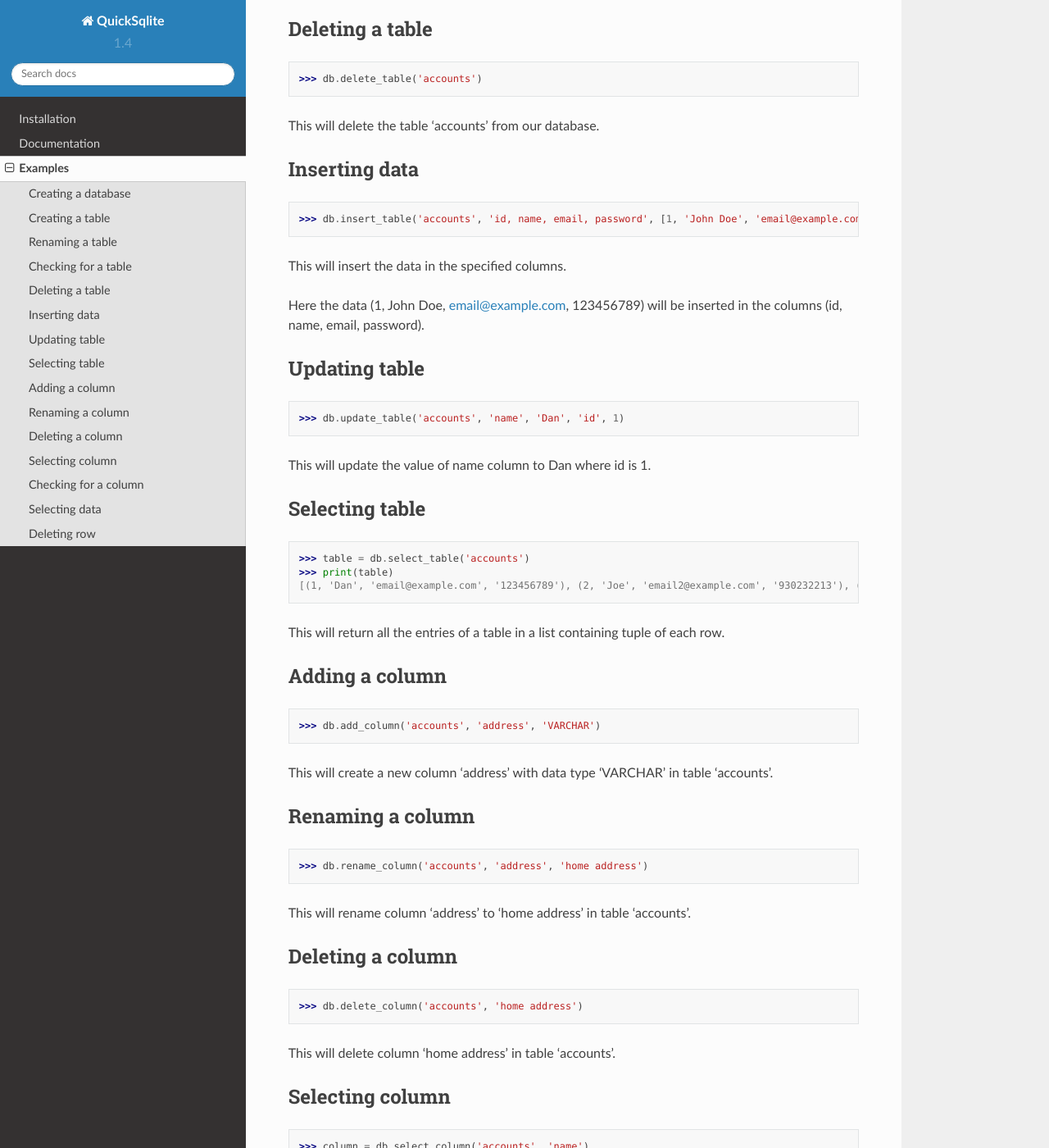
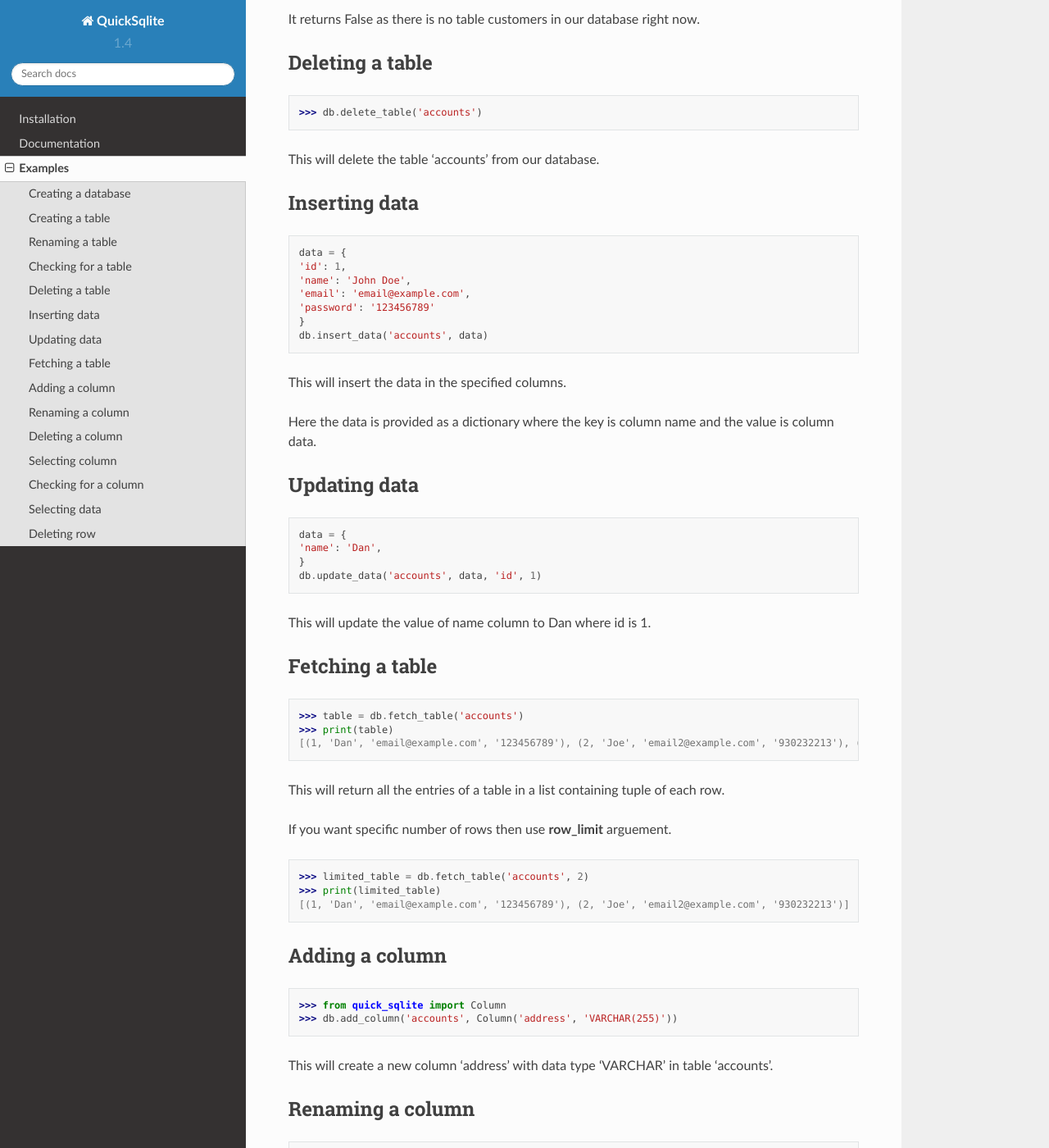
Before and after one commit to SparkDrago05/quick_sqlite, a Sphinx documentation site: the page built from docs/source/examples.rst, in a window 1280 px wide and 1400 px high, scrolled down 1564 px. Shown: the whole window at 82% size. Built offline with Sphinx 7.4.7 and the Read the Docs theme 2.0.0, drawn with Linux system fonts in a browser that asks for light colours; some of the changed text lies outside the part shown.

Commit message:
Add files via upload

```diff
--- a/docs/source/examples.rst
+++ b/docs/source/examples.rst
@@ -47,10 +47,11 @@ You can read more about Fernet |location_link|.
 Creating a table
 ----------------
 
->>> db.create_table('accounts', 'id INT PRIMARY KEY, name VARCHAR(255), email VARCHAR(255), password VARCHAR(255)')
+>>> from quick_sqlite import Column
+>>> db.create_table('accounts', [Column('id', 'INT'), Column('name', 'VARCHAR(255)'), Column('email', 'VARCHAR(255)'), Column('password', 'VARCHAR(255)')])
 
 Here table name is 'accounts' and columns are 'id', 'name', 'email' and 'password'.
-INT and VARCHAR are data types of columns.
+The Column class is imported from quick_sqlite package and its first arguement is column name and the second arguement is column data type.
 
 Renaming a table
 ----------------
@@ -85,32 +86,52 @@ This will delete the table 'accounts' from our database.
 Inserting data
 --------------
 
->>> db.insert_table('accounts', 'id, name, email, password', [1, 'John Doe', 'email@example.com', '123456789'])
+.. code-block:: python
+
+    data = {
+    'id': 1,
+    'name': 'John Doe',
+    'email': 'email@example.com',
+    'password': '123456789'
+    }
+    db.insert_data('accounts', data)
 
 This will insert the data in the specified columns.
 
-Here the data (1, John Doe, email@example.com, 123456789) will be inserted in the columns (id, name, email, password).
+Here the data is provided as a dictionary where the key is column name and the value is column data.
 
-Updating table
+Updating data
 --------------
 
->>> db.update_table('accounts', 'name', 'Dan', 'id', 1)
+.. code-block:: python
+
+    data = {
+    'name': 'Dan',
+    }
+    db.update_data('accounts', data, 'id', 1)
 
 This will update the value of name column to Dan where id is 1.
 
-Selecting table
----------------
+Fetching a table
+----------------
 
->>> table = db.select_table('accounts')
+>>> table = db.fetch_table('accounts')
 >>> print(table)
 [(1, 'Dan', 'email@example.com', '123456789'), (2, 'Joe', 'email2@example.com', '930232213'), (3, 'Smith', 'email3@example.com', '232131231')]
 
 This will return all the entries of a table in a list containing tuple of each row.
 
+If you want specific number of rows then use **row_limit** arguement.
+
+>>> limited_table = db.fetch_table('accounts', 2)
+>>> print(limited_table)
+[(1, 'Dan', 'email@example.com', '123456789'), (2, 'Joe', 'email2@example.com', '930232213')]
+
 Adding a column
 ---------------
 
->>> db.add_column('accounts', 'address', 'VARCHAR')
+>>> from quick_sqlite import Column
+>>> db.add_column('accounts', Column('address', 'VARCHAR(255)'))
 
 This will create a new column 'address' with data type 'VARCHAR' in table 'accounts'.
 
@@ -131,7 +152,7 @@ This will delete column 'home address' in table 'accounts'.
 Selecting column
 ----------------
 
->>> column = db.select_column('accounts', 'name')
+>>> column = db.fetch_column('accounts', 'name')
 >>> print(column)
 [('Dan',), ('Joe',), ('Smith',)]
 
@@ -150,27 +171,25 @@ This will check if a column exists in the table.
 Selecting data
 --------------
 
->>> data = db.select_data('accounts', 'password', 'name', ['Dan'])
+>>> data = db.fetch_data('accounts', 'password', 'name', 'Dan', '=')
 >>> print(data)
 ('123456789',)
 
-This will return password of field where the name is Dan.
+This will return password of field where the name is equal to Dan.
 
->>> data = db.select_data('accounts', 'password', 'id, name', [1, 'Dan'])
+>>> data = db.fetch_data('accounts', 'password', 'id', '1', '>')
 >>> print(data)
-('123456789',)
+None
 
-This will return password of field where the id is 1 and name is Dan.
+This will return password of field where the id is greater than 1
 
->>> row = db.select_row('accounts', '*', 'name', ['Dan'])
->>> print(row)
-(1, 'Dan', 'email@example.com', '123456789')
+The supported consitions are: =, <, >, <=, >=, <>(not equal).
 
-\* means 'all'. This will return the row where name is Dan.
+The statement will look like: {filter_column_name} {condition} {filter_column_data}
 
 Deleting row
 ------------
 
->>> db.delete_row('accounts', 'name', ['Dan'])
+>>> db.delete_row('accounts', 'name', 'Dan')
 
 This will delete the row where name is Dan.
```
